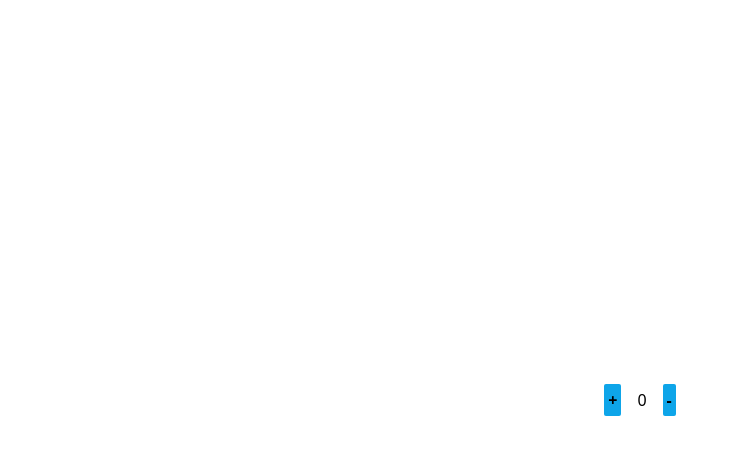
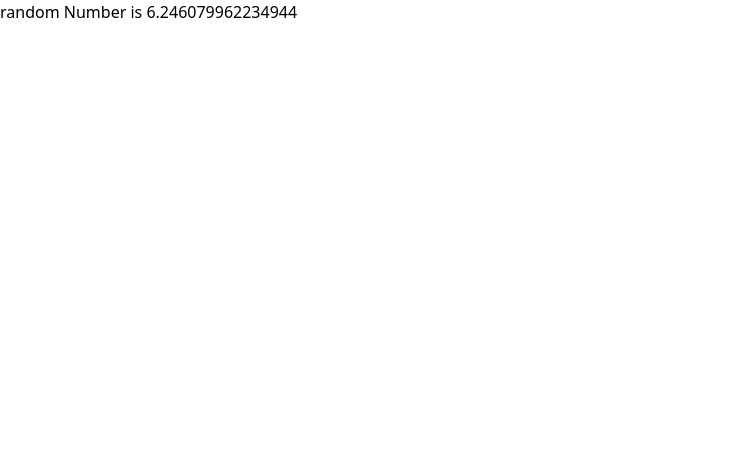
Before and after one commit to aziz-codes/react-hooks, a React (Create React App) app: page / in a window 1280 px wide. Shown: the top 454 px of the page, without its empty margins (0-738 px from the left). Built offline with nearby package versions, Linux system fonts and the light colour scheme.

Commit message:
useLayoutEffect Hook

```diff
--- a/src/App.js
+++ b/src/App.js
@@ -1,7 +1,7 @@
-import AddMovie from "./useReducer/UseReducer";
+import UseLayout from "./useLayout/UseLayout";
 
 function App() {
-  return <AddMovie />;
+  return <UseLayout />;
 }
 
 export default App;
--- a/src/store/appStore.js
+++ b/src/store/appStore.js
@@ -4,7 +4,6 @@ const AppContext = createContext();
 
 export const AppProvider = ({ children }) => {
   let name = "Aziz";
-
   return <AppContext.Provider value={{ name }}>{children}</AppContext.Provider>;
 };
-export const useStateContext = ()=>useContext(AppContext);
+export const useStateContext = () => useContext(AppContext);
--- /dev/null
+++ b/src/useLayout/UseLayout.jsx
@@ -0,0 +1,13 @@
+import React, { useLayoutEffect, useState } from "react";
+
+const UseLayout = () => {
+  const [num, setNum] = useState(0);
+  useLayoutEffect(() => {
+    if (num === 0) {
+      setNum(1 + Math.random() * 10);
+    }
+  }, [num]);
+  return <div>random Number is {num}</div>;
+};
+
+export default UseLayout;
--- a/src/useReducer/UseReducer.jsx
+++ b/src/useReducer/UseReducer.jsx
@@ -2,6 +2,7 @@ import React,{useReducer} from 'react'
 import reducer from './reducer';
 const UseReducer = () => {
     let initialValue = 0;
+    console.log("Re-rendered");
     const [count, dispatch] = useReducer(reducer, initialValue)
   return (
     <div className='flex justify-center items-center flex-row min-h-screen gap-4'>
```
